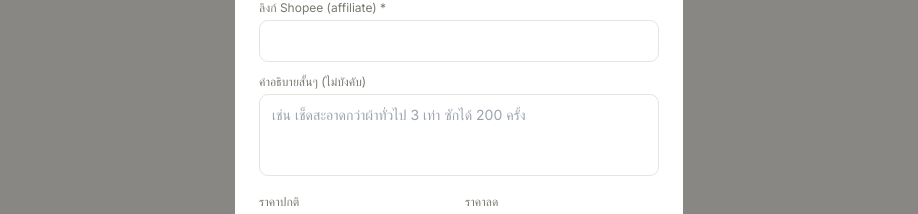
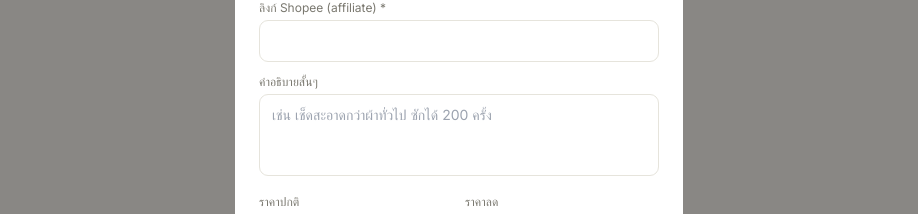
Before and after one commit to khunpetchwork-sys/unnaidee, a Next.js app: page /admin/products in a window 1280 px wide. Both pictures are taken after a click on the button "+ เพิ่มสินค้า". Shown: the part 316-530 px from the top of the page, without its empty margins (181-1099 px from the left). Built offline with nearby package versions, Linux system fonts and the light colour scheme; no server answers; the database is empty.

Commit message:
Update ProductForm.js

```diff
--- a/components/admin/ProductForm.js
+++ b/components/admin/ProductForm.js
@@ -11,32 +11,21 @@
   const [images, setImages] = useState(
     existingImages.length > 0
       ? existingImages.map((img) => ({ url: img.image_url }))
-      : product?.image_url
-      ? [{ url: product.image_url }]
-      : []
+      : product?.image_url ? [{ url: product.image_url }] : []
   );
-
-  function handleClose() {
-    if (loading) return;
-    onClose();
-  }
 
   async function handleSubmit(e) {
     e.preventDefault();
-    if (images.length === 0) {
-      alert('กรุณาใส่รูปภาพอย่างน้อย 1 รูป');
-      return;
-    }
+    if (images.length === 0) { alert('กรุณาใส่รูปภาพอย่างน้อย 1 รูป'); return; }
     setLoading(true);
-
     const formData = new FormData(e.target);
     if (product) formData.set('id', product.id);
-    formData.set('image_url', images[0].url); // รูปแรก = รูปปก
+    formData.set('image_url', images[0].url);
     formData.set('images_json', JSON.stringify(images));
-
     await upsertProduct(formData);
     setLoading(false);
     onClose();
+    // รีเฟรชหน้าอัตโนมัติ
     router.refresh();
   }
 
@@ -50,11 +39,8 @@
           <h3 className="font-display font-bold text-lg">
             {product ? 'แก้ไขสินค้า' : 'เพิ่มสินค้าใหม่'}
           </h3>
-          <button
-            type="button"
-            onClick={handleClose}
-            className="w-7 h-7 rounded-full border border-border flex items-center justify-center text-inkSoft hover:text-ink text-sm"
-          >
+          <button type="button" onClick={onClose} disabled={loading}
+            className="w-7 h-7 rounded-full border border-border flex items-center justify-center text-inkSoft hover:text-ink text-sm">
             ✕
           </button>
         </div>
@@ -66,21 +52,14 @@
         <Field label="ชื่อสินค้า *">
           <input name="name" required defaultValue={product?.name} className="input" />
         </Field>
-
         <Field label="ลิงก์ Shopee (affiliate) *">
           <input name="shopee_url" required defaultValue={product?.shopee_url} className="input" />
         </Field>
-
-        <Field label="คำอธิบายสั้นๆ (ไม่บังคับ)">
-          <textarea
-            name="description"
-            rows={3}
-            defaultValue={product?.description || ''}
-            placeholder="เช่น เช็ดสะอาดกว่าผ้าทั่วไป 3 เท่า ซักได้ 200 ครั้ง"
-            className="input resize-none"
-          />
+        <Field label="คำอธิบายสั้นๆ">
+          <textarea name="description" rows={3} defaultValue={product?.description || ''}
+            placeholder="เช่น เช็ดสะอาดกว่าผ้าทั่วไป ซักได้ 200 ครั้ง"
+            className="input resize-none" />
         </Field>
-
         <div className="flex gap-3">
           <div className="flex-1">
             <Field label="ราคาปกติ">
@@ -93,37 +72,25 @@
             </Field>
           </div>
         </div>
-
         <Field label="หมวดหมู่">
           <select name="category_id" defaultValue={product?.category_id || ''} className="input">
             <option value="">ไม่ระบุ</option>
-            {categories.map((c) => (
-              <option key={c.id} value={c.id}>{c.name}</option>
-            ))}
+            {categories.map((c) => <option key={c.id} value={c.id}>{c.name}</option>)}
           </select>
         </Field>
-
         <div className="flex items-center gap-2 mb-4">
           <input type="checkbox" name="is_hit" id="is_hit" defaultChecked={product?.is_hit} className="accent-coral" />
           <label htmlFor="is_hit" className="text-sm">ตั้งเป็นสินค้าฮิต</label>
         </div>
-
         <input type="hidden" name="rank" value={product?.rank ?? 0} />
 
         <div className="flex gap-2 mt-5">
-          <button
-            type="button"
-            onClick={handleClose}
-            disabled={loading}
-            className="flex-1 border border-border rounded-[9px] py-2.5 text-sm disabled:opacity-50"
-          >
+          <button type="button" onClick={onClose} disabled={loading}
+            className="flex-1 border border-border rounded-[9px] py-2.5 text-sm disabled:opacity-50">
             ยกเลิก
           </button>
-          <button
-            disabled={loading}
-            type="submit"
-            className="flex-1 bg-ink text-white rounded-[9px] py-2.5 text-sm font-semibold disabled:opacity-60"
-          >
+          <button disabled={loading} type="submit"
+            className="flex-1 bg-ink text-white rounded-[9px] py-2.5 text-sm font-semibold disabled:opacity-60">
             {loading ? 'กำลังบันทึก...' : 'บันทึก'}
           </button>
         </div>
```
